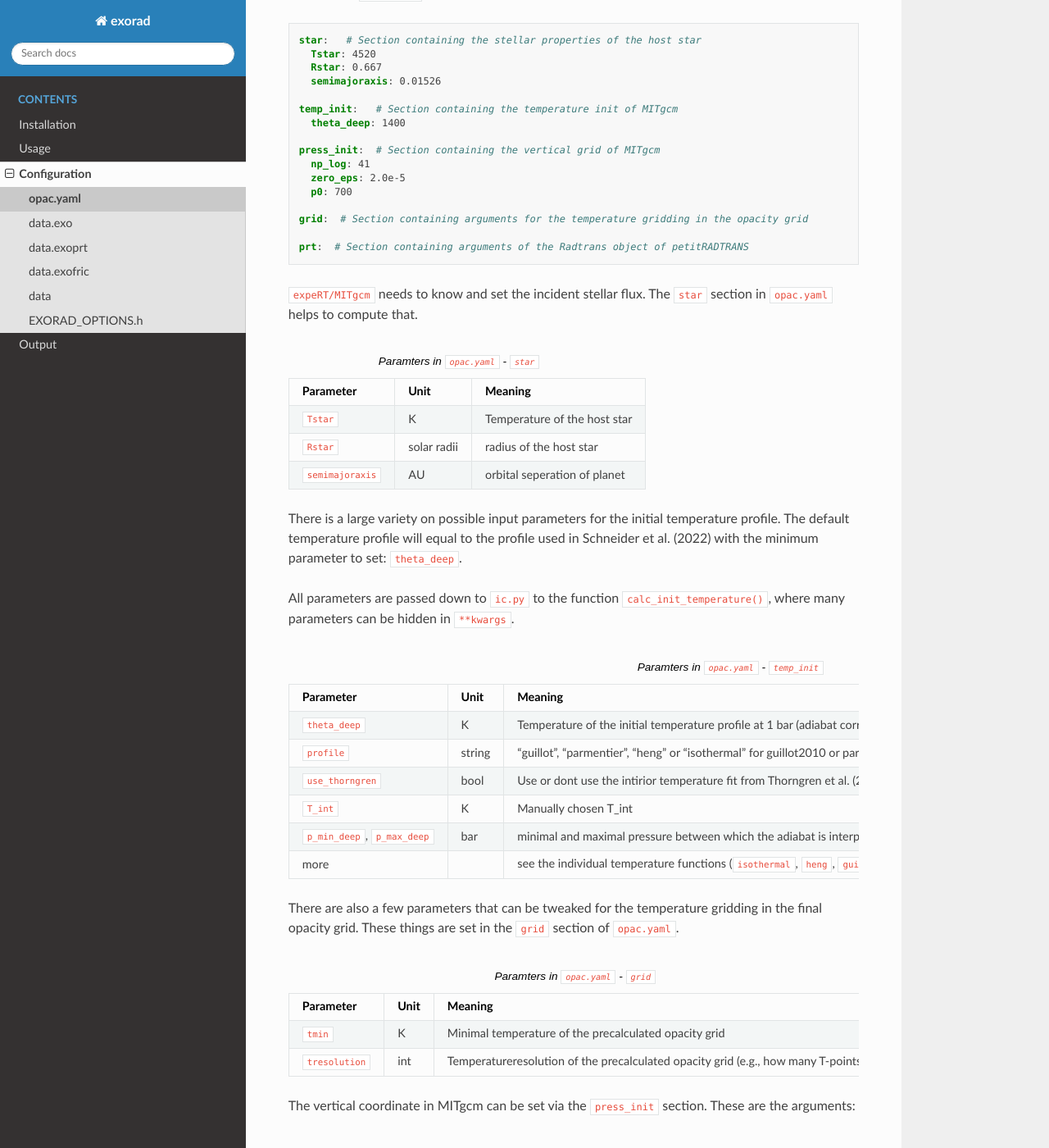
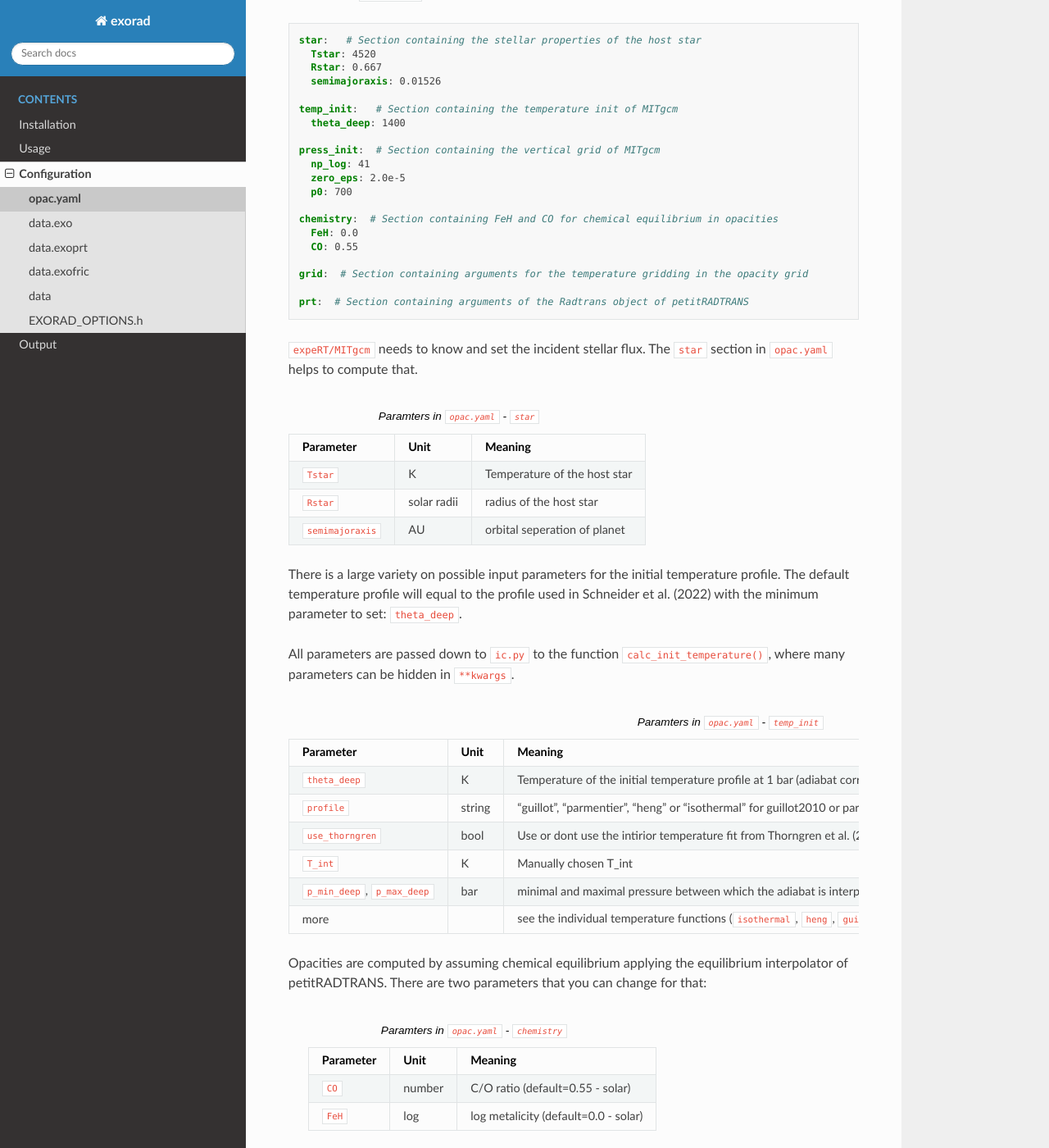
Before and after one commit to exorad/exorad-wiki, a Sphinx documentation site: the page built from doc/source/configfile/opac.rst, in a window 1280 px wide and 1400 px high, scrolled down 552 px. Shown: the whole window at 82% size. Built offline with Sphinx 7.4.7 and the Read the Docs theme 2.0.0, drawn with Linux system fonts in a browser that asks for light colours.

Commit message:
more docs

```diff
--- a/doc/source/configfile/opac.rst
+++ b/doc/source/configfile/opac.rst
@@ -29,6 +29,10 @@ An example ``opac.yaml`` file can look like this:
       np_log: 41
       zero_eps: 2.0e-5
       p0: 700
+
+    chemistry:  # Section containing FeH and CO for chemical equilibrium in opacities
+      FeH: 0.0
+      CO: 0.55
 
     grid:  # Section containing arguments for the temperature gridding in the opacity grid
 
@@ -85,6 +89,23 @@ All parameters are passed down to ``ic.py`` to the function ``calc_init_temperat
    * - more
      -
      - see the individual temperature functions (``isothermal``, ``heng``, ``guillot_global``, ``tp_parmentier``) in ``ic.py`` for more parameters
+
+Opacities are computed by assuming chemical equilibrium applying the equilibrium interpolator of petitRADTRANS.
+There are two parameters that you can change for that:
+
+ .. list-table:: Paramters in ``opac.yaml`` - ``chemistry``
+    :widths: auto
+    :header-rows: 1
+
+    * - Parameter
+      - Unit
+      - Meaning
+    * - ``CO``
+      - number
+      - C/O ratio (default=0.55 - solar)
+    * - ``FeH``
+      - log
+      - log metalicity (default=0.0 - solar)
 
 
 There are also a few parameters that can be tweaked for the temperature gridding in the final opacity grid.
```
